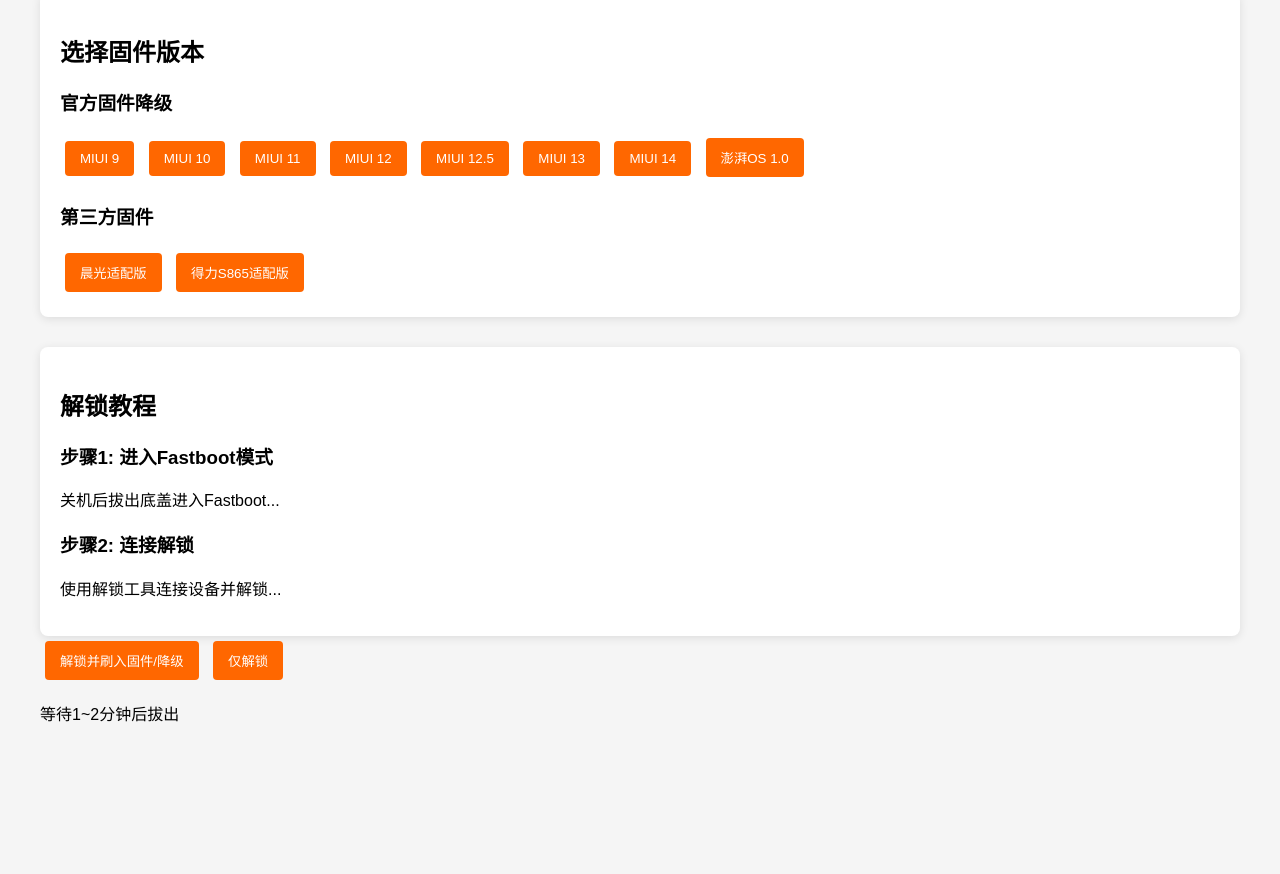
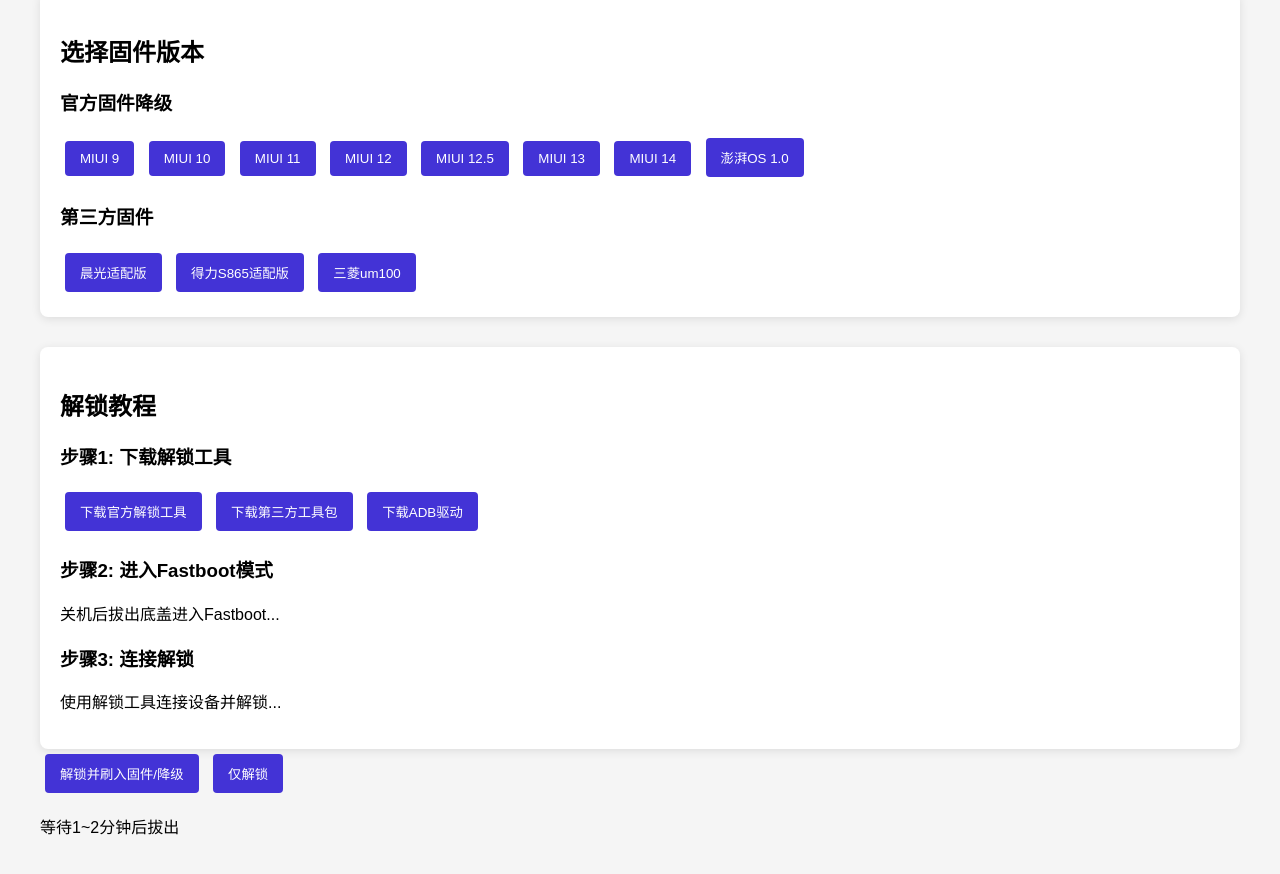
Before and after one commit to niaoyuzuanjia/mipen-unlock, a plain HTML site: page index.html in a window 1280 px wide. Shown: the part 420-1294 px from the top of the page. Before the commit the page ends 1181 px from the top, so only its background shows below. Drawn offline with Linux system fonts and the light colour scheme.

Commit message:
Add files via upload

```diff
--- a/index.html
+++ b/index.html
@@ -39,7 +39,7 @@
             box-shadow: 0 2px 10px rgba(0,0,0,0.1);
         }
         .btn {
-            background-color: #ff6700;
+            background-color: #4333d6;
             color: white;
             border: none;
             padding: 10px 15px;
@@ -57,7 +57,7 @@
 </head>
 <body>
     <div class="header">
-        <h1>小米巨能写BL解锁中心</h1>
+        <h1>小米巨能写BL解锁工具</h1>
         <p>支持彩色版/黑色版 | 多版本降级 | 第三方固件刷入</p>
     </div>
 
@@ -97,6 +97,7 @@
             <h3>第三方固件</h3>
             <button class="btn" onclick="selectFirmware('chenguang')">晨光适配版</button>
             <button class="btn" onclick="selectFirmware('deli_s865')">得力S865适配版</button>
+            <button class="btn" onclick="selectFirmware('sanlin_um100')">三菱um100</button>
         </div>
     </div>
 
@@ -104,17 +105,22 @@
         <h2>解锁教程</h2>
         <div>
 
-            <h3>步骤1: 进入Fastboot模式</h3>
+            <h3>步骤1: 下载解锁工具</h3>
+            <button class="btn">下载官方解锁工具</button>
+            <button class="btn">下载第三方工具包</button>
+            <button class="btn">下载ADB驱动</button>
+
+            <h3>步骤2: 进入Fastboot模式</h3>
             <p>关机后拔出底盖进入Fastboot...</p>
 
-            <h3>步骤2: 连接解锁</h3>
+            <h3>步骤3: 连接解锁</h3>
             <p>使用解锁工具连接设备并解锁...</p>
         </div>
     </div>
 
     <script>
         function selectDevice(type, version) {
-            alert(`已选择: ${type === 'color' ? '彩色版' : '黑色版'} - ${version === 'new' ? '澎湃s1' : 'o1'}`);
+            alert(`已选择: ${type === 'color' ? '彩色版' : '黑色版'} - ${version === 'new' ? '澎湃S1' : 'O1'}`);
         }
 
         function selectFirmware(version) {
@@ -128,7 +134,8 @@
                 'miui14': 'MIUI 14',
                 'hyperos1': '澎湃OS 1.0',
                 'chenguang': '晨光适配版',
-                'deli_s865': '得力S865适配版'
+                'deli_s865': '得力S865适配版',
+                'sanlin_um100': '三菱um100',
             };
             alert(`已选择固件: ${names[version]}`);
         }
```
